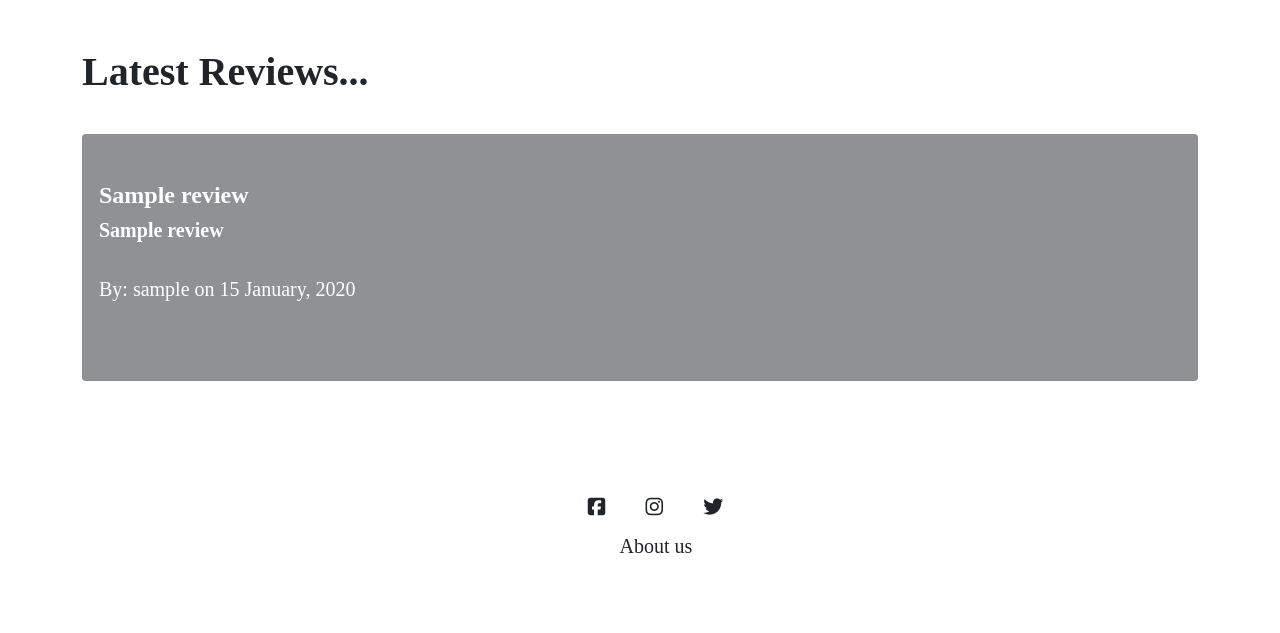
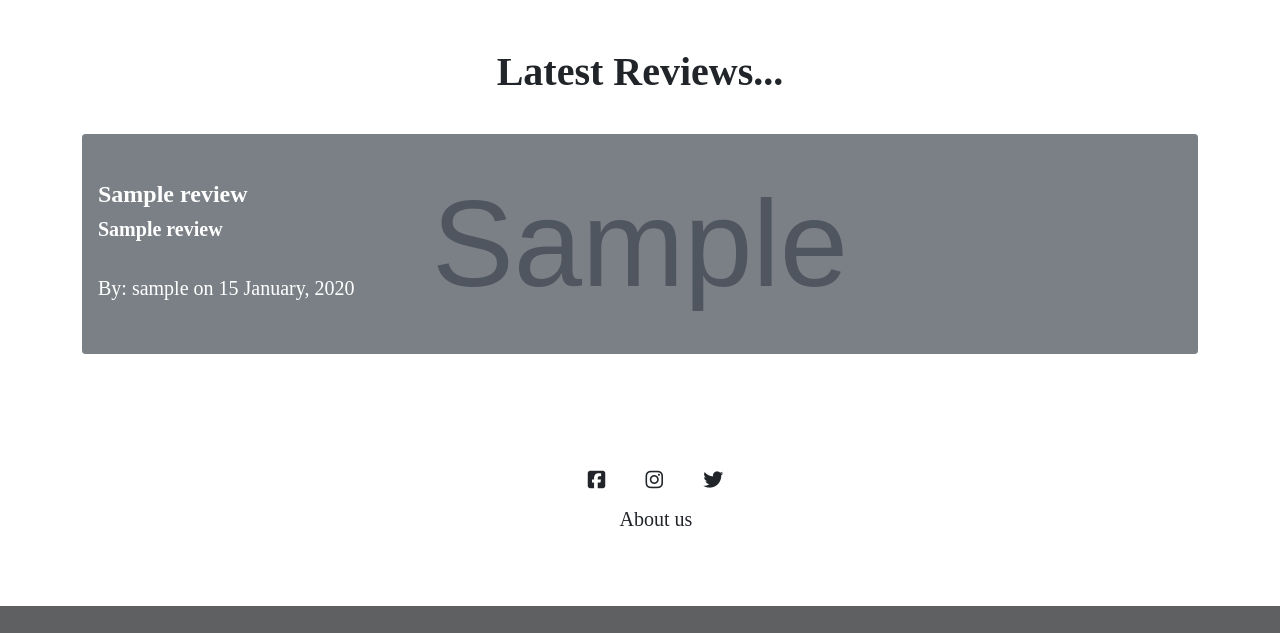
Before and after one commit to JPBiddle/watch-review, a Flask app: page /home in a window 1280 px wide. Shown: the part 484-1117 px from the top of the page. After the commit the page ends 1090 px from the top, so only its background shows below. Run offline with Flask 2, Linux system fonts and the light colour scheme; tables that the repository leaves empty hold one stand-in row (values such as "Sample post"); grey boxes marked "Sample" are stand-in pictures; some libraries are stand-ins or nearby versions; some web fonts are replaced.

Commit message:
added content image to reviews and additional css styling

```diff
--- a/reviews/templates/home.html
+++ b/reviews/templates/home.html
@@ -15,13 +15,26 @@
     </div>
 </header>
 <div class="container">
-<h1 class="text-left">Latest Reviews...</h1>
+<h1 class="text-center">Latest Reviews...</h1>
 </div>
 <br/>
 
 {% for post in posts %}
+<div class="container"><a href="{{ url_for('posts', id=post.id) }}">
+    <div class=".col-12 .col-md-8 card bg-dark text-left" style="border:none;">
+        <img class="card-img opacity-50" src="{{ post.banner }}" alt="Card image" style="height:220px; object-fit:cover;">
+            <div class="card-img-overlay card-body">
+            </br>
+                <h4 class="card-title text-white">{{ post.title }}</h4>
+                <h5 class="card-text text-white">{{ post.subtitle }}</h5>
+                <p class="card-text text-white">By: {{ post.poster.username }}
+                on {{ post.date.strftime('%d %B, %Y') }} </p></a><br/><br/>
+            </div>
+  </div>
+</div>
+</br>
 
-<div class="container"><a href="{{ url_for('posts', id=post.id) }}">
+<!-- <div class="container"><a href="{{ url_for('posts', id=post.id) }}">
     <div class=".col-12 .col-md-8 card opacity-50 bg-dark text-left">
     </br>
         <div class="card-body">
@@ -32,7 +45,7 @@
         </div>
     </div>
 </div>
-</br>
+</br> -->
 {% endfor %}
 
 {% endblock %}
```
Also changed, not shown: reviews/templates/posts.html (+5 -4 lines).
